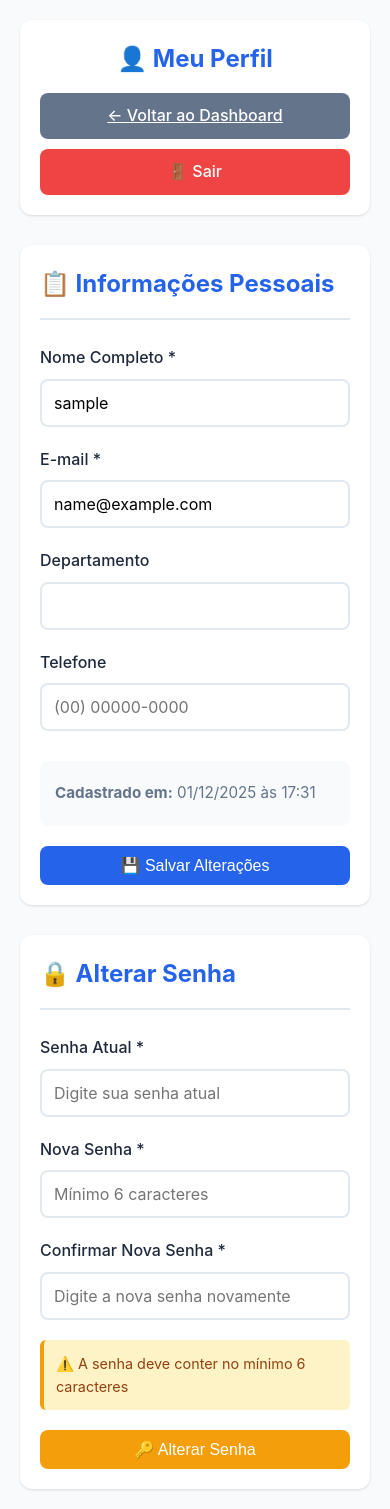
After one commit to FelipeGermanoPassos/iventario_true, a Flask app: page /perfil in a window 390 px wide. The commit adds this page. Run offline with Flask 3, Linux system fonts and the light colour scheme; the visitor is signed in with stand-in values (Sample User, id 1).

Commit message:
feat: Implementar página de perfil do usuário com alteração de senha
✨ Funcionalidades:
- Página de perfil completa e responsiva
- Atualização de dados pessoais (nome, email, departamento, telefone)
- Alteração de senha com validação de segurança
- Visualização de informações da conta

🎨 Interface:
- Design em grid com duas colunas
- Seção de informações pessoais
- Seção de alteração de senha
- Badge especial para administradores
- Mensagens de feedback flutuantes
- Animações suaves e responsivas

🔐 Validações e Segurança:
- Verifica senha atual antes de alterar
- Confirmação de nova senha obrigatória
- Validação de email único (previne duplicados)
- Senha mínima de 6 caracteres
- Indicador visual de força da senha em tempo real

💡 Melhorias de UX:
- Máscara automática para telefone
- Prevenção de espaços em emails
- Auto-reload após atualizar dados
- Indicador de senha fraca/média/forte
- Mensagens contextuais de sucesso/erro

🔗 Integração:
- Nome do usuário no header agora é link clicável
- Efeito hover no nome do usuário
- Botão de voltar ao dashboard
- Rota protegida com @login_required

📱 Responsividade:
- Layout adaptável para desktop, tablet e mobile
- Grid responsivo que colapsa em telas menores
- Mensagens de feedback adaptáveis

Arquivos novos:
- app/templates/perfil.html
- app/static/css/perfil.css
- app/static/js/perfil.js

Documentação atualizada no README

```diff
--- a/app/routes.py
+++ b/app/routes.py
@@ -70,6 +70,55 @@ def logout():
     """Logout do usuário"""
     logout_user()
     return redirect(url_for('main.login'))
+
+@main.route('/perfil', methods=['GET', 'POST'])
+@login_required
+def perfil():
+    """Página de perfil do usuário"""
+    if request.method == 'POST':
+        data = request.get_json()
+        acao = data.get('acao')
+
+        if acao == 'atualizar_dados':
+            # Atualiza dados pessoais
+            current_user.nome = data.get('nome', current_user.nome)
+            current_user.departamento = data.get('departamento', current_user.departamento)
+            current_user.telefone = data.get('telefone', current_user.telefone)
+
+            # Verifica se o email mudou e se já não está em uso
+            novo_email = data.get('email')
+            if novo_email and novo_email != current_user.email:
+                if Usuario.query.filter_by(email=novo_email).first():
+                    return jsonify({'success': False, 'message': 'Este email já está em uso.'}), 400
+                current_user.email = novo_email
+
+            db.session.commit()
+            return jsonify({'success': True, 'message': 'Dados atualizados com sucesso!'})
+
+        elif acao == 'alterar_senha':
+            # Altera senha
+            senha_atual = data.get('senha_atual')
+            senha_nova = data.get('senha_nova')
+            senha_confirmar = data.get('senha_confirmar')
+
+            # Validações
+            if not current_user.check_password(senha_atual):
+                return jsonify({'success': False, 'message': 'Senha atual incorreta.'}), 400
+
+            if len(senha_nova) < 6:
+                return jsonify({'success': False, 'message': 'A nova senha deve ter no mínimo 6 caracteres.'}), 400
+
+            if senha_nova != senha_confirmar:
+                return jsonify({'success': False, 'message': 'As senhas não coincidem.'}), 400
+
+            current_user.set_password(senha_nova)
+            db.session.commit()
+
+            return jsonify({'success': True, 'message': 'Senha alterada com sucesso!'})
+
+        return jsonify({'success': False, 'message': 'Ação inválida.'}), 400
+
+    return render_template('perfil.html')
 
 # ==================== ROTAS PRINCIPAIS ====================
 
--- /dev/null
+++ b/app/static/css/perfil.css
@@ -0,0 +1,200 @@
+/* Estilos específicos para página de perfil */
+
+.perfil-container {
+    display: grid;
+    grid-template-columns: 1fr 1fr;
+    gap: 30px;
+    margin-top: 20px;
+}
+
+.perfil-section {
+    background: var(--card-bg);
+    border-radius: 12px;
+    padding: 30px;
+    box-shadow: var(--shadow);
+}
+
+.section-header {
+    margin-bottom: 25px;
+    padding-bottom: 15px;
+    border-bottom: 2px solid var(--border-color);
+}
+
+.section-header h2 {
+    font-size: 1.5rem;
+    color: var(--primary-color);
+    margin: 0;
+}
+
+.perfil-form {
+    display: flex;
+    flex-direction: column;
+    gap: 20px;
+}
+
+.form-row {
+    display: grid;
+    grid-template-columns: 1fr 1fr;
+    gap: 20px;
+}
+
+.form-group {
+    display: flex;
+    flex-direction: column;
+}
+
+.form-group label {
+    font-weight: 500;
+    margin-bottom: 8px;
+    color: var(--text-color);
+}
+
+.form-group input {
+    padding: 12px;
+    border: 2px solid var(--border-color);
+    border-radius: 8px;
+    font-size: 1rem;
+    transition: all 0.3s ease;
+}
+
+.form-group input:focus {
+    outline: none;
+    border-color: var(--primary-color);
+    box-shadow: 0 0 0 3px rgba(37, 99, 235, 0.1);
+}
+
+.form-info {
+    background-color: var(--bg-color);
+    padding: 15px;
+    border-radius: 8px;
+    margin-top: 10px;
+}
+
+.form-info p {
+    margin: 5px 0;
+    color: var(--secondary-color);
+    font-size: 0.95rem;
+}
+
+.admin-badge {
+    display: inline-block;
+    background: linear-gradient(135deg, #f59e0b 0%, #d97706 100%);
+    color: white;
+    padding: 6px 12px;
+    border-radius: 6px;
+    font-weight: 600;
+    font-size: 0.9rem;
+    margin-top: 10px;
+}
+
+.senha-requisitos {
+    background-color: #fef3c7;
+    border-left: 4px solid var(--warning-color);
+    padding: 12px;
+    border-radius: 6px;
+}
+
+.senha-requisitos p {
+    margin: 0;
+    color: #92400e;
+    font-size: 0.9rem;
+}
+
+.btn-warning {
+    background-color: var(--warning-color);
+    color: white;
+}
+
+.btn-warning:hover {
+    background-color: #d97706;
+    transform: translateY(-2px);
+    box-shadow: var(--shadow-lg);
+}
+
+.message-perfil {
+    position: fixed;
+    top: 20px;
+    right: 20px;
+    max-width: 400px;
+    padding: 15px 20px;
+    border-radius: 10px;
+    font-size: 14px;
+    font-weight: 500;
+    box-shadow: 0 10px 25px rgba(0, 0, 0, 0.2);
+    z-index: 9999;
+    display: none;
+    animation: slideInRight 0.4s ease-out;
+}
+
+@keyframes slideInRight {
+    from {
+        opacity: 0;
+        transform: translateX(100px);
+    }
+    to {
+        opacity: 1;
+        transform: translateX(0);
+    }
+}
+
+.message-perfil.show {
+    display: block;
+}
+
+.message-perfil.success {
+    background-color: #d1fae5;
+    color: #065f46;
+    border-left: 4px solid var(--success-color);
+}
+
+.message-perfil.error {
+    background-color: #fee2e2;
+    color: #991b1b;
+    border-left: 4px solid var(--danger-color);
+}
+
+.message-perfil.info {
+    background-color: #dbeafe;
+    color: #1e40af;
+    border-left: 4px solid var(--primary-color);
+}
+
+/* Responsividade */
+@media (max-width: 1024px) {
+    .perfil-container {
+        grid-template-columns: 1fr;
+    }
+}
+
+@media (max-width: 768px) {
+    .form-row {
+        grid-template-columns: 1fr;
+    }
+
+    .perfil-section {
+        padding: 20px;
+    }
+
+    .message-perfil {
+        right: 10px;
+        left: 10px;
+        max-width: none;
+    }
+}
+
+@media (max-width: 480px) {
+    header {
+        flex-direction: column;
+        gap: 15px;
+    }
+
+    .header-buttons {
+        width: 100%;
+        flex-direction: column;
+    }
+
+    .btn {
+        width: 100%;
+        justify-content: center;
+    }
+}
--- a/app/static/css/style.css
+++ b/app/static/css/style.css
@@ -66,6 +66,14 @@ header h1 {
 .user-name {
     font-weight: 500;
     color: var(--text-color);
+    text-decoration: none;
+    transition: all 0.3s ease;
+    cursor: pointer;
+}
+
+.user-name:hover {
+    color: var(--primary-color);
+    text-decoration: underline;
 }
 
 .btn-logout {
--- /dev/null
+++ b/app/static/js/perfil.js
@@ -0,0 +1,149 @@
+// Exibe mensagens de feedback
+function mostrarMensagem(texto, tipo = 'info') {
+    const mensagemDiv = document.getElementById('mensagem');
+    mensagemDiv.textContent = texto;
+    mensagemDiv.className = `message-perfil ${tipo} show`;
+
+    // Remove a mensagem após 5 segundos
+    setTimeout(() => {
+        limparMensagem();
+    }, 5000);
+}
+
+function limparMensagem() {
+    const mensagemDiv = document.getElementById('mensagem');
+    mensagemDiv.className = 'message-perfil';
+    mensagemDiv.textContent = '';
+}
+
+// Formulário de atualização de dados
+document.getElementById('formDados').addEventListener('submit', async (e) => {
+    e.preventDefault();
+
+    const nome = document.getElementById('nome').value;
+    const email = document.getElementById('email').value;
+    const departamento = document.getElementById('departamento').value;
+    const telefone = document.getElementById('telefone').value;
+
+    try {
+        const response = await fetch('/perfil', {
+            method: 'POST',
+            headers: {
+                'Content-Type': 'application/json'
+            },
+            body: JSON.stringify({
+                acao: 'atualizar_dados',
+                nome,
+                email,
+                departamento,
+                telefone
+            })
+        });
+
+        const data = await response.json();
+
+        if (data.success) {
+            mostrarMensagem(data.message, 'success');
+            // Atualiza o nome no header se mudou
+            setTimeout(() => {
+                location.reload();
+            }, 1500);
+        } else {
+            mostrarMensagem(data.message, 'error');
+        }
+    } catch (error) {
+        mostrarMensagem('Erro ao atualizar dados. Tente novamente.', 'error');
+        console.error('Erro:', error);
+    }
+});
+
+// Formulário de alteração de senha
+document.getElementById('formSenha').addEventListener('submit', async (e) => {
+    e.preventDefault();
+
+    const senhaAtual = document.getElementById('senhaAtual').value;
+    const senhaNova = document.getElementById('senhaNova').value;
+    const senhaConfirmar = document.getElementById('senhaConfirmar').value;
+
+    // Validação local
+    if (senhaNova !== senhaConfirmar) {
+        mostrarMensagem('As senhas não coincidem!', 'error');
+        return;
+    }
+
+    if (senhaNova.length < 6) {
+        mostrarMensagem('A nova senha deve ter no mínimo 6 caracteres!', 'error');
+        return;
+    }
+
+    try {
+        const response = await fetch('/perfil', {
+            method: 'POST',
+            headers: {
+                'Content-Type': 'application/json'
+            },
+            body: JSON.stringify({
+                acao: 'alterar_senha',
+                senha_atual: senhaAtual,
+                senha_nova: senhaNova,
+                senha_confirmar: senhaConfirmar
+            })
+        });
+
+        const data = await response.json();
+
+        if (data.success) {
+            mostrarMensagem(data.message, 'success');
+            // Limpa o formulário
+            document.getElementById('formSenha').reset();
+        } else {
+            mostrarMensagem(data.message, 'error');
+        }
+    } catch (error) {
+        mostrarMensagem('Erro ao alterar senha. Tente novamente.', 'error');
+        console.error('Erro:', error);
+    }
+});
+
+// Máscara de telefone
+document.getElementById('telefone').addEventListener('input', (e) => {
+    let valor = e.target.value.replace(/\D/g, '');
+    if (valor.length > 11) valor = valor.slice(0, 11);
+
+    if (valor.length > 6) {
+        valor = valor.replace(/^(\d{2})(\d{5})(\d{0,4}).*/, '($1) $2-$3');
+    } else if (valor.length > 2) {
+        valor = valor.replace(/^(\d{2})(\d{0,5})/, '($1) $2');
+    } else if (valor.length > 0) {
+        valor = valor.replace(/^(\d*)/, '($1');
+    }
+
+    e.target.value = valor;
+});
+
+// Previne espaços no campo de email
+document.getElementById('email').addEventListener('keypress', (e) => {
+    if (e.key === ' ') {
+        e.preventDefault();
+    }
+});
+
+// Indicador de força da senha
+document.getElementById('senhaNova').addEventListener('input', (e) => {
+    const senha = e.target.value;
+    const requisitos = document.querySelector('.senha-requisitos p');
+
+    if (senha.length === 0) {
+        requisitos.textContent = '⚠️ A senha deve conter no mínimo 6 caracteres';
+        requisitos.style.color = '#92400e';
+    } else if (senha.length < 6) {
+        requisitos.textContent = `❌ Faltam ${6 - senha.length} caracteres`;
+        requisitos.style.color = '#dc2626';
+    } else if (senha.length < 8) {
+        requisitos.textContent = '⚠️ Senha fraca (recomendado: 8+ caracteres)';
+        requisitos.style.color = '#d97706';
+    } else {
+        requisitos.textContent = '✅ Senha forte';
+        requisitos.style.color = '#059669';
+    }
+});
--- a/app/templates/index.html
+++ b/app/templates/index.html
@@ -13,7 +13,7 @@
             <h1>📊 Inventário de Equipamentos TI</h1>
             <div class="header-buttons">
                 <div class="user-info">
-                    <span class="user-name">👤 {{ current_user.nome }}</span>
+                    <a href="{{ url_for('main.perfil') }}" class="user-name" title="Ver meu perfil">👤 {{ current_user.nome }}</a>
                     <a href="{{ url_for('main.logout') }}" class="btn btn-logout">🚪 Sair</a>
                 </div>
                 <button id="btnNovoEquipamento" class="btn btn-primary">+ Novo Equipamento</button>
--- /dev/null
+++ b/app/templates/perfil.html
@@ -0,0 +1,99 @@
+<!DOCTYPE html>
+<html lang="pt-BR">
+<head>
+    <meta charset="UTF-8">
+    <meta name="viewport" content="width=device-width, initial-scale=1.0">
+    <title>Meu Perfil - Sistema de Inventário</title>
+    <link rel="stylesheet" href="{{ url_for('static', filename='css/style.css') }}">
+    <link rel="stylesheet" href="{{ url_for('static', filename='css/perfil.css') }}">
+</head>
+<body>
+    <div class="container">
+        <header>
+            <h1>👤 Meu Perfil</h1>
+            <div class="header-buttons">
+                <a href="{{ url_for('main.index') }}" class="btn btn-secondary">← Voltar ao Dashboard</a>
+                <a href="{{ url_for('main.logout') }}" class="btn btn-logout">🚪 Sair</a>
+            </div>
+        </header>
+
+        <div class="perfil-container">
+            <!-- Informações do Usuário -->
+            <section class="perfil-section">
+                <div class="section-header">
+                    <h2>📋 Informações Pessoais</h2>
+                </div>
+                <form id="formDados" class="perfil-form">
+                    <div class="form-row">
+                        <div class="form-group">
+                            <label for="nome">Nome Completo *</label>
+                            <input type="text" id="nome" name="nome" value="{{ current_user.nome }}" required>
+                        </div>
+                        <div class="form-group">
+                            <label for="email">E-mail *</label>
+                            <input type="email" id="email" name="email" value="{{ current_user.email }}" required>
+                        </div>
+                    </div>
+
+                    <div class="form-row">
+                        <div class="form-group">
+                            <label for="departamento">Departamento</label>
+                            <input type="text" id="departamento" name="departamento" value="{{ current_user.departamento or '' }}">
+                        </div>
+                        <div class="form-group">
+                            <label for="telefone">Telefone</label>
+                            <input type="tel" id="telefone" name="telefone" value="{{ current_user.telefone or '' }}" placeholder="(00) 00000-0000">
+                        </div>
+                    </div>
+
+                    <div class="form-info">
+                        <p><strong>Cadastrado em:</strong> {{ current_user.data_cadastro.strftime('%d/%m/%Y às %H:%M') }}</p>
+                        {% if current_user.ultimo_acesso %}
+                        <p><strong>Último acesso:</strong> {{ current_user.ultimo_acesso.strftime('%d/%m/%Y às %H:%M') }}</p>
+                        {% endif %}
+                        {% if current_user.is_admin %}
+                        <p class="admin-badge">⭐ Administrador</p>
+                        {% endif %}
+                    </div>
+
+                    <button type="submit" class="btn btn-primary">💾 Salvar Alterações</button>
+                </form>
+            </section>
+
+            <!-- Alteração de Senha -->
+            <section class="perfil-section">
+                <div class="section-header">
+                    <h2>🔒 Alterar Senha</h2>
+                </div>
+                <form id="formSenha" class="perfil-form">
+                    <div class="form-group">
+                        <label for="senhaAtual">Senha Atual *</label>
+                        <input type="password" id="senhaAtual" name="senha_atual" required placeholder="Digite sua senha atual">
+                    </div>
+
+                    <div class="form-group">
+                        <label for="senhaNova">Nova Senha *</label>
+                        <input type="password" id="senhaNova" name="senha_nova" required placeholder="Mínimo 6 caracteres" minlength="6">
+                    </div>
+
+                    <div class="form-group">
+                        <label for="senhaConfirmar">Confirmar Nova Senha *</label>
+                        <input type="password" id="senhaConfirmar" name="senha_confirmar" required placeholder="Digite a nova senha novamente" minlength="6">
+                    </div>
+
+                    <div class="senha-requisitos">
+                        <p>⚠️ A senha deve conter no mínimo 6 caracteres</p>
+                    </div>
+
+                    <button type="submit" class="btn btn-warning">🔑 Alterar Senha</button>
+                </form>
+            </section>
+        </div>
+
+        <!-- Mensagens de feedback -->
+        <div id="mensagem" class="message-perfil"></div>
+    </div>
+
+    <script src="{{ url_for('static', filename='js/perfil.js') }}"></script>
+</body>
+</html>
```
Also changed, not shown: README.md.
